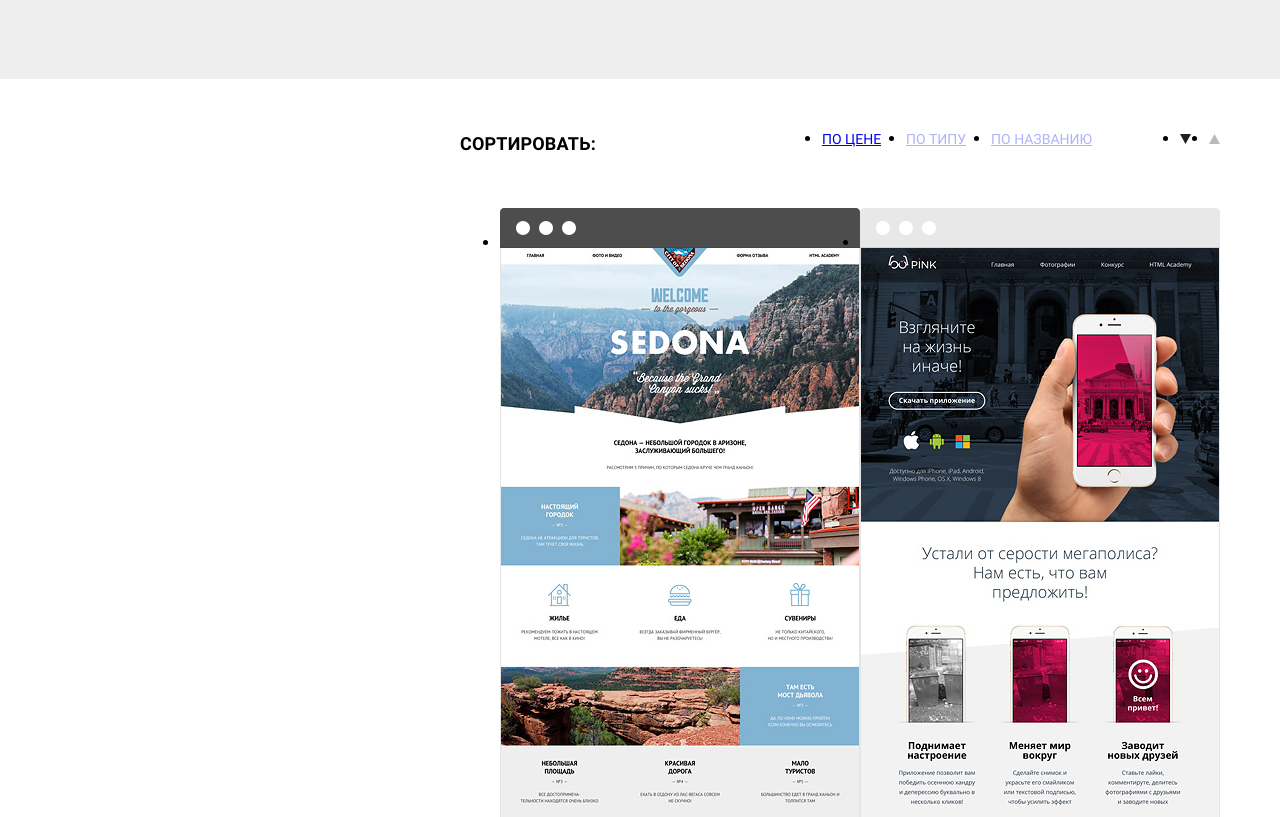
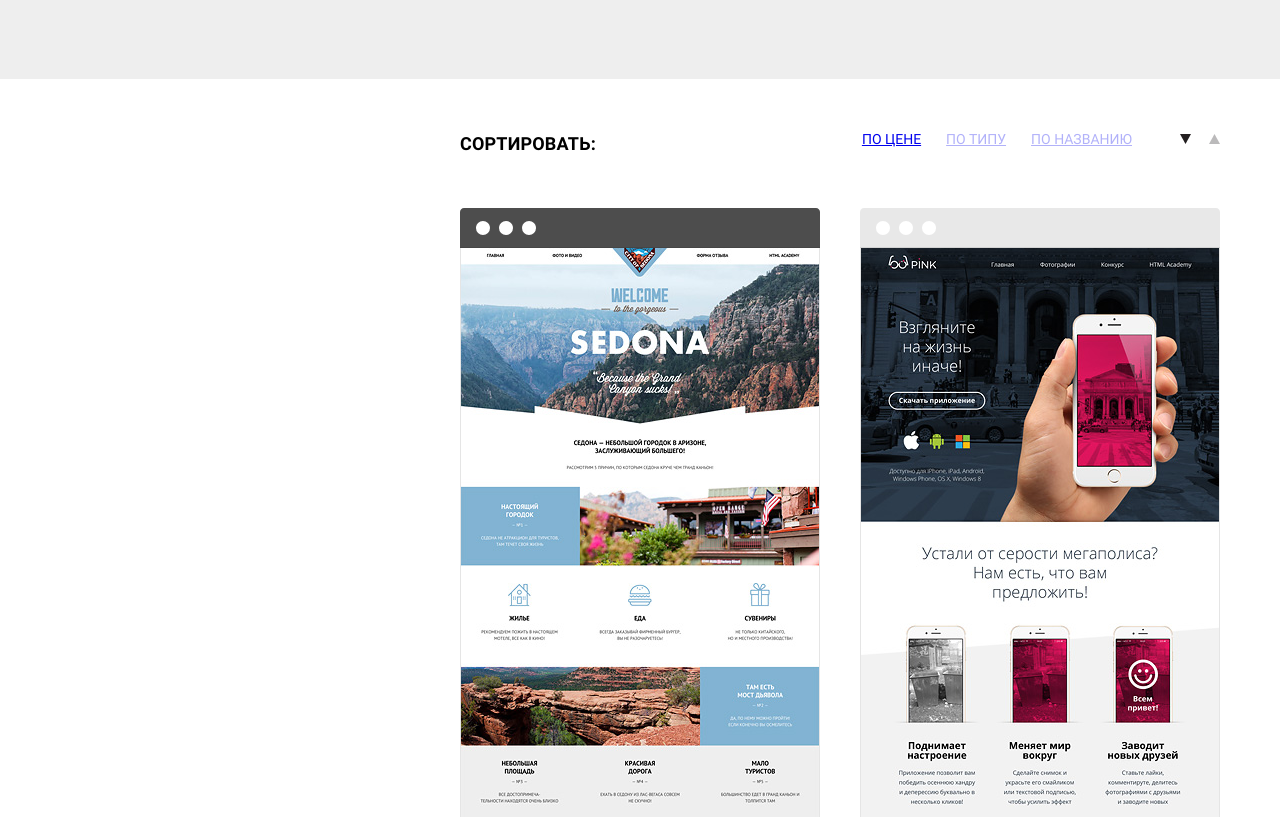
Before and after one commit to Macspark/882763-nerds-27, a plain HTML site: page catalog.html in a window 1280 px wide. Shown: the part 283-1100 px from the top of the page. Drawn offline with Linux system fonts and the light colour scheme; files whose address does not match are found by name.

Commit message:
Update catalog.html

```diff
--- a/catalog.html
+++ b/catalog.html
@@ -61,13 +61,13 @@
          </div>
          <div class="sorting">
 
-           <ul class="sorting-params">
+           <ul class="sorting-params list">
             <li><a class="sort-active" href="#">ПО ЦЕНЕ</a></li>
             <li><a href="#">ПО ТИПУ</a></li>
             <li><a href="#">ПО НАЗВАНИЮ</a></li>
           </ul>
 
-          <ul class="sorting-arrows">
+          <ul class="sorting-arrows list">
 
             <li>
               <a class="sort-active" href="#">
@@ -90,7 +90,7 @@
          </div>
        </div>
 
-       <ul class="catalog-list">
+       <ul class="catalog-list list">
 
          <li class="catalog-item catalog-item-active">
            <header>
```
